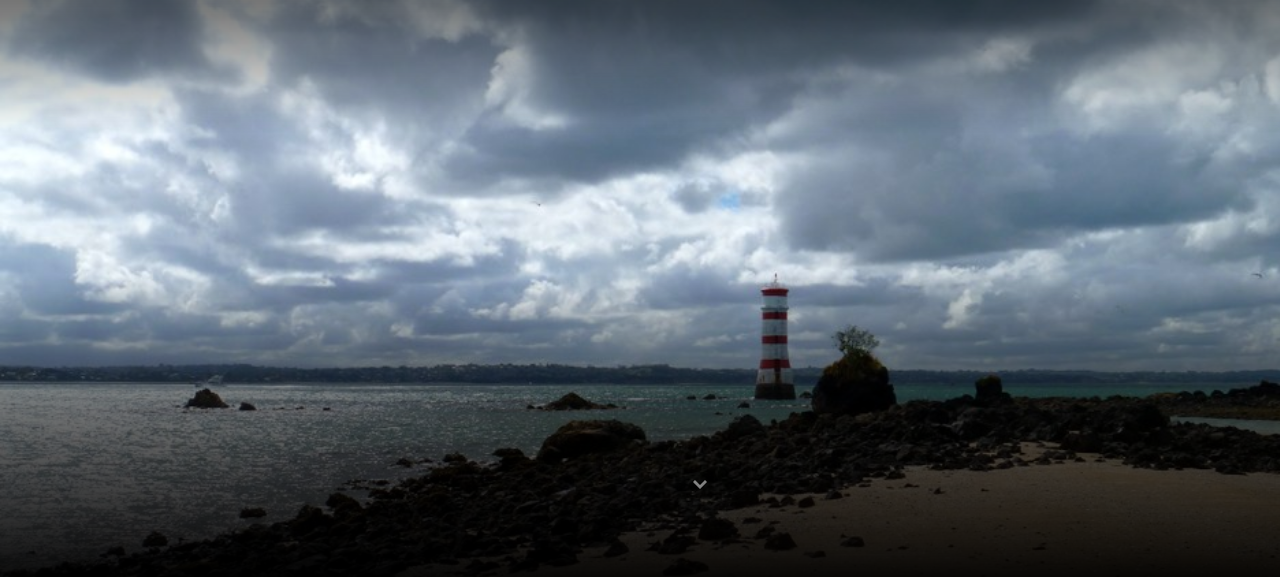
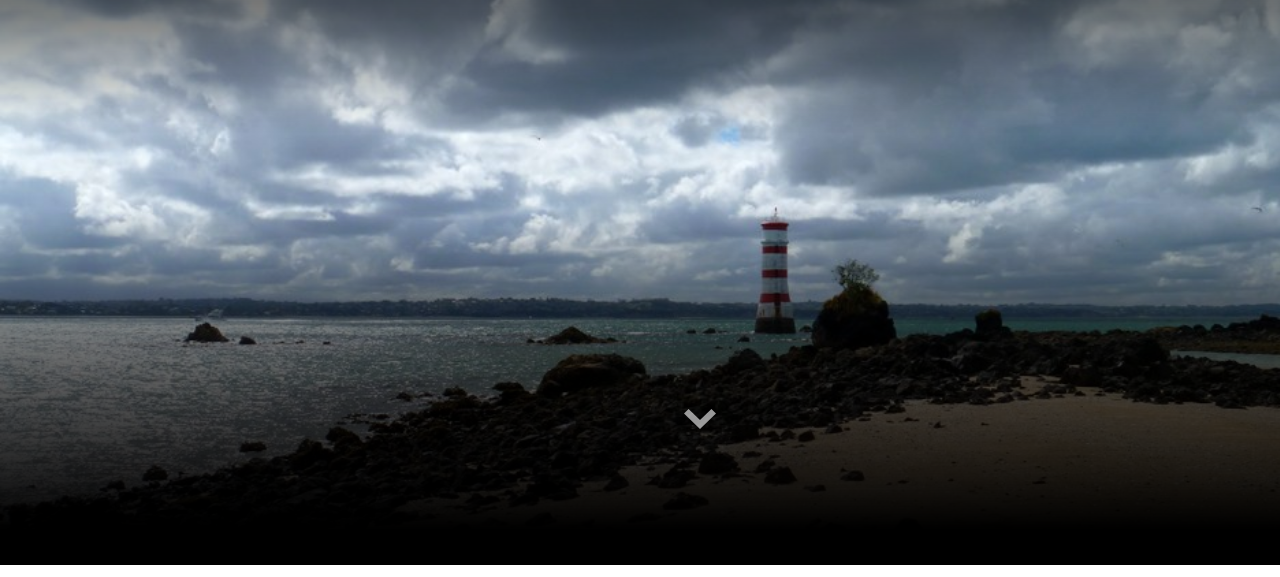
Before and after one commit to idotic-kid/2024-eric-mahe-91897, a plain HTML site: page template.html in a window 1280 px wide. Shown: the part 223-800 px from the top of the page. Drawn offline with nearby package versions, Linux system fonts and the light colour scheme.

Commit message:
smooth scroll added header gradient fixed down arrow largefied

```diff
--- a/style.css
+++ b/style.css
@@ -17,12 +17,16 @@
 
 .down-arrow{
     margin-top: 200px;
-    opacity: 0.5;
+    opacity: 0.6;
     transition: 0.3s;
 }
 
 .down-arrow:hover {
     opacity: 1;
+}
+
+.down-arrow img{
+    height: 20px;
 }
 
 
@@ -36,6 +40,10 @@ body{
 
 main{
     min-height: 1000px;
+}
+
+html{
+    scroll-behavior: smooth;
 }
 
 /*------- Header -------*/
@@ -115,7 +123,7 @@ nav a:hover{
     width: 1400px;
     height: 788px;
     overflow:hidden;
-    margin-top: -290px;
+    margin-top: -356px;
 }
 
 #hero-gallery{
--- a/template.html
+++ b/template.html
@@ -56,9 +56,7 @@
 
         <div class="gradient up">
             <a href="#main-content" class="down-arrow">
-                <svg width="14" height="9" viewBox="0 0 14 9" fill="none" xmlns="http://www.w3.org/2000/svg">
-                    <path id="Down Arrow" d="M7 9L14 1.99999L12 1.48909e-05L7 5L1.99999 1.47223e-05L-1.48474e-05 1.99999L7 9Z" fill="white"/>
-                </svg>
+                <img src="images/Down Arrow.svg" alt="down arrow">
             </a>
         </div>
 
```
